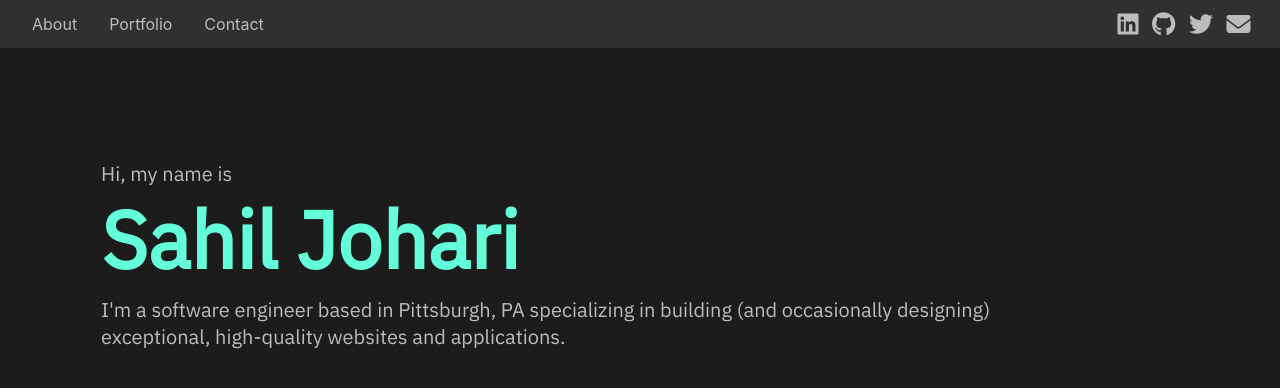
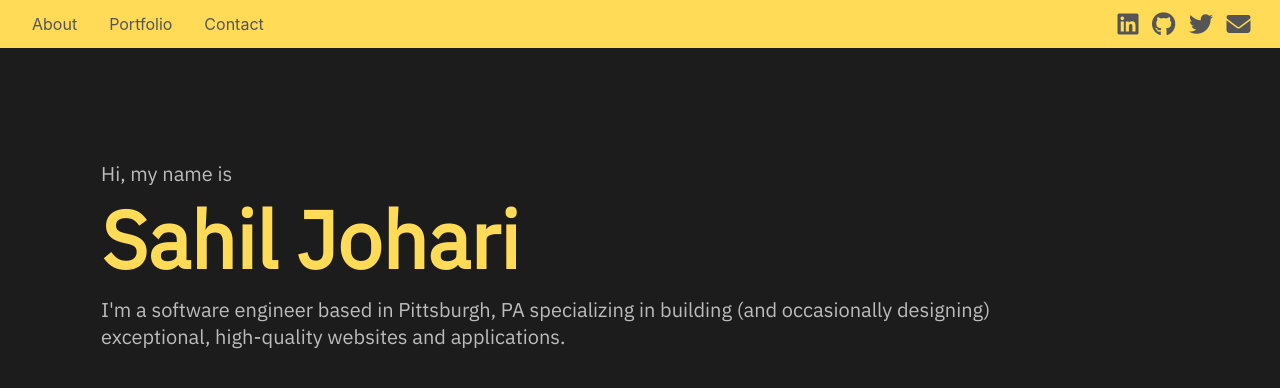
Before and after one commit to sahiljohari/portfolio-website, a React (Create React App) app: page / in a window 1280 px wide. Shown: the top 388 px of the page. Built offline with nearby package versions, Linux system fonts and the light colour scheme.

Commit message:
Theme variables introduced

```diff
--- a/src/App.css
+++ b/src/App.css
@@ -1,3 +1,11 @@
+:root {
+  --primary-theme-color: #ffdb58;
+  --primary-theme-text-color: #1c1c1c;
+  --primary-theme-passive-color: #555555;
+  --secondary-theme-text-color: #bcbcbc;
+  --dark-theme-bg-color: #303030;
+}
+
 .App {
   box-sizing: border-box;
   height: 100%;
--- a/src/components/HeaderNav/style.css
+++ b/src/components/HeaderNav/style.css
@@ -5,7 +5,7 @@
   top: 0;
   left: 0;
   width: 100%;
-  background-color: #303030;
+  background-color: var(--primary-theme-color);
   height: 3rem;
 }
 
@@ -27,13 +27,14 @@
 }
 
 .navbar__items div a {
-  color: #bcbcbc;
+  color: var(--primary-theme-passive-color);
   text-decoration: none;
+  transition: all 0.25s cubic-bezier(0.645, 0.045, 0.355, 1) 0s;
 }
 
 .navbar__items div a:hover,
 .navbar__items div a:active {
-  color: #64ffda;
+  color: var(--primary-theme-text-color);
 }
 
 .spacer {
--- a/src/components/IntroSection/style.css
+++ b/src/components/IntroSection/style.css
@@ -8,8 +8,7 @@
   width: 85vw;
   min-height: 100vh;
   font-family: "IBM Plex Sans", sans-serif;
-  color: #bcbcbc;
-  transition: all 0.3s cubic-bezier(0.25, 0.8, 0.25, 1);
+  color: var(--secondary-theme-text-color);
 }
 
 .intro-title {
@@ -28,7 +27,7 @@
 
 .intro-text span {
   font-weight: bold;
-  color: #64ffda;
+  color: var(--primary-theme-color);
 }
 
 .intro-description {
--- a/src/components/SideDrawer/style.css
+++ b/src/components/SideDrawer/style.css
@@ -18,12 +18,12 @@
 .toggle-button__line {
   width: 1.5rem;
   height: 2px;
-  background: #fff;
+  background: var(--primary-theme-text-color);
 }
 
 .side-drawer {
   height: 20%;
-  background: #303030;
+  background: var(--primary-theme-text-color);
   box-shadow: 2px 0 14px rgba(0, 0, 0, 0.3);
   position: fixed;
   top: 0;
@@ -54,7 +54,7 @@
 
 .side-drawer a {
   text-decoration: none;
-  color: #fff;
+  color: var(--primary-theme-color);
 }
 
 @media screen and (min-width: 600px) {
--- a/src/components/SocialLinks/style.css
+++ b/src/components/SocialLinks/style.css
@@ -1,13 +1,13 @@
 .link-icons {
   font-size: 1.5rem;
-  color: #fff;
 }
 
 .link-icons a {
-  color: #bcbcbc;
+  color: var(--primary-theme-passive-color);
   text-decoration: none;
+  transition: all 0.25s cubic-bezier(0.645, 0.045, 0.355, 1) 0s;
 }
 
 .link-icons a:hover {
-  color: #fff;
+  color: var(--primary-theme-text-color);
 }
```
